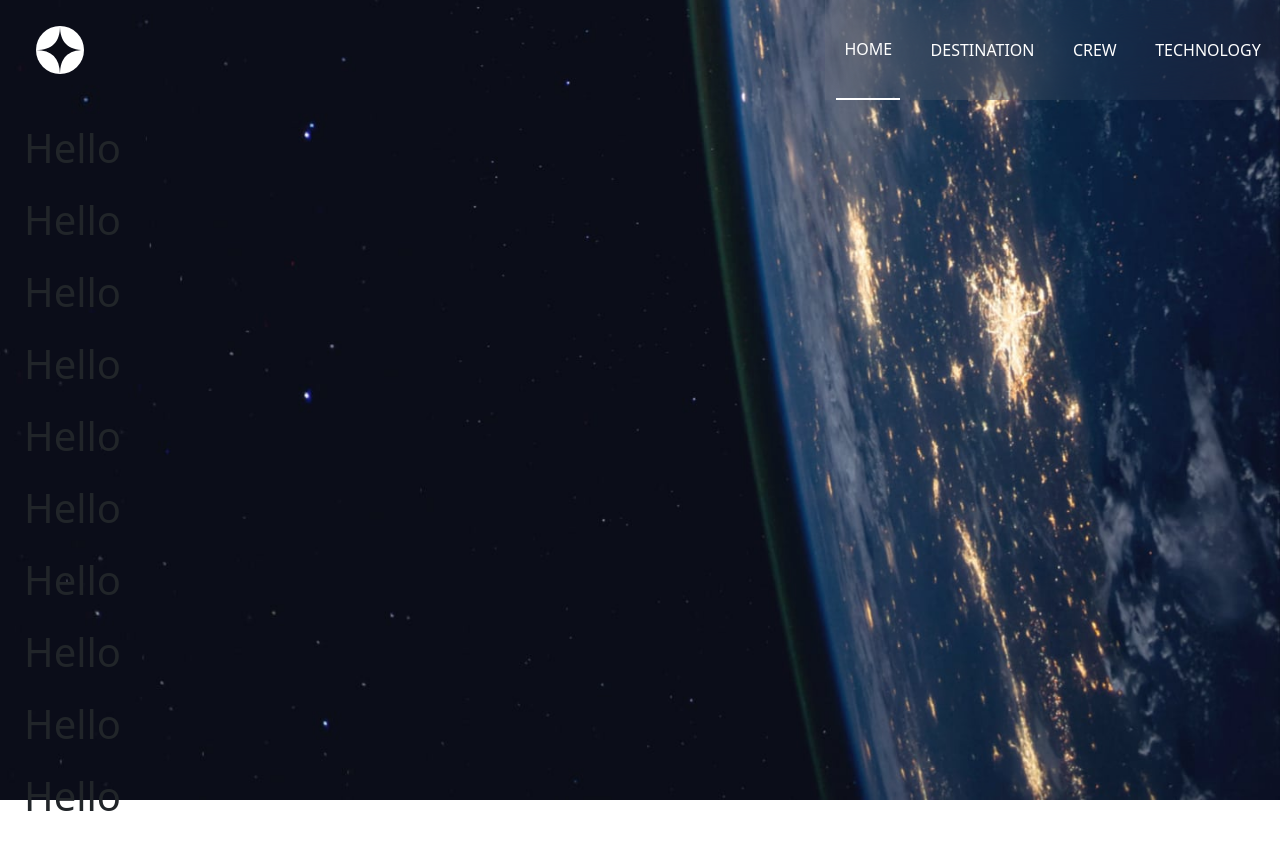
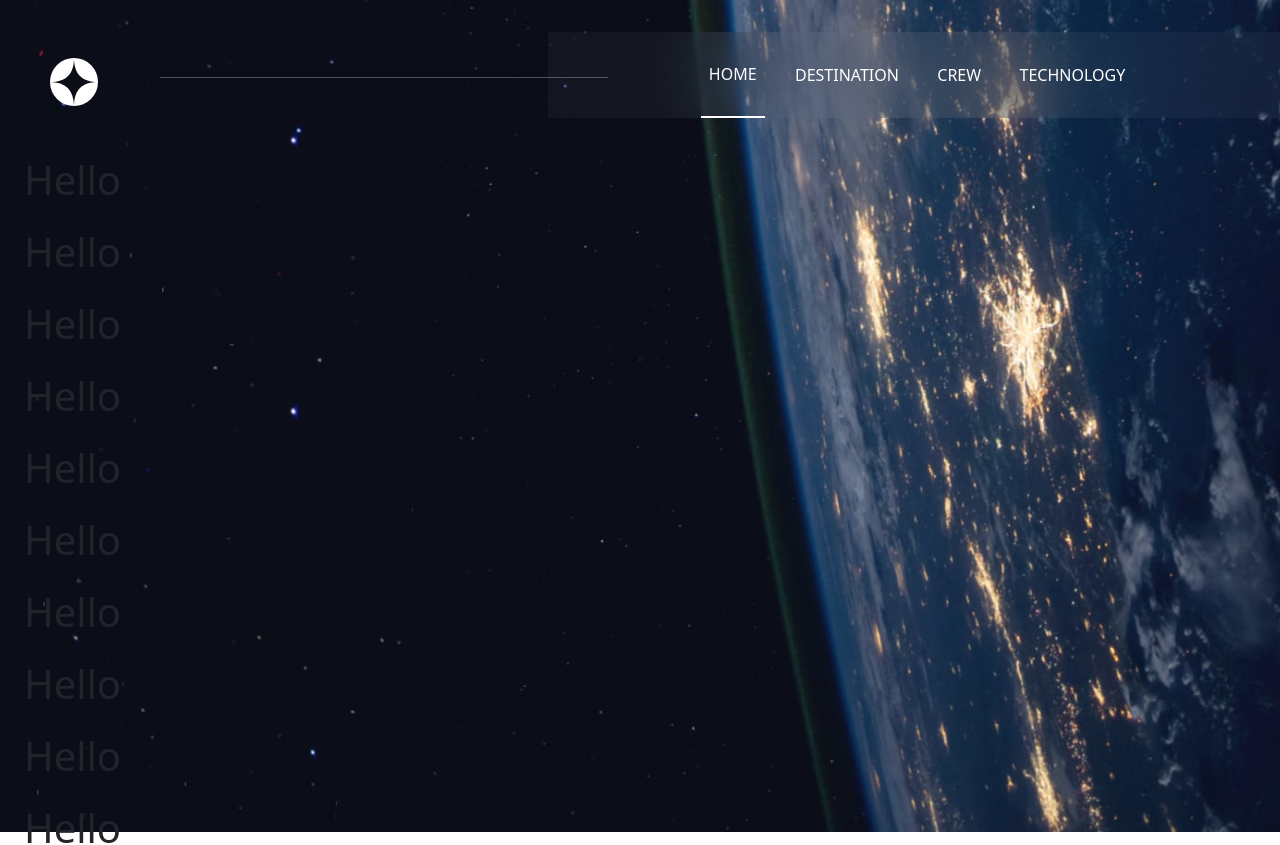
Before and after one commit to bit-01/space-tourism-multi-page-website, a Vue app: page / in a window 1280 px wide. Shown: the top 845 px of the page. Built offline with nearby package versions, Linux system fonts and the light colour scheme.

Commit message:
fixed navigation desktop size

```diff
--- a/src/App.vue
+++ b/src/App.vue
@@ -8,6 +8,7 @@
         aria-controls="offcanvasNavbar">
         <span class="navbar-toggler-icon"></span>
       </button>
+      <span class="line"></span>
       <div class="offcanvas offcanvas-end" tabindex="-1" id="offcanvasNavbar" aria-labelledby="offcanvasNavbarLabel">
         <div class="offcanvas-header">
           <button type="button" class="btn-close" data-bs-dismiss="offcanvas" aria-label="Close"></button>
@@ -198,9 +199,12 @@ a.nav-link:hover, a.nav-link:focus,a.nav-link:active {
 
   }
 
-  .navbar-expand-md .offcanvas {
+  .navbar-expand-md div.offcanvas {
     height: 86px !important;
     position: absolute !important;
+  }
+  .offcanvas-body {
+    padding: 0 2em !important;
   }
 
 }
@@ -209,5 +213,32 @@ a.nav-link:hover, a.nav-link:focus,a.nav-link:active {
   body {
     background-image: url('/public/home/background-home-desktop.jpg');
   }
+
+  nav {
+    margin-top: 2em !important;
+  }
+
+  .navbar-brand {
+    padding: 1.3em 2.5em !important;
+  }
+
+  .offcanvas {
+    min-width: 57.2% !important;
+    justify-content: center;
+    align-items: center;
+  }
+
+  .offcanvas-body {
+    width: 70%;
+  }
+
+  .line {
+    border-bottom: #fff4 solid 1px;
+    width: 35%;
+    z-index: 1;
+    left: 10em;
+    position: absolute;
+    top: 45%;
+  }
 }
 </style>
```
